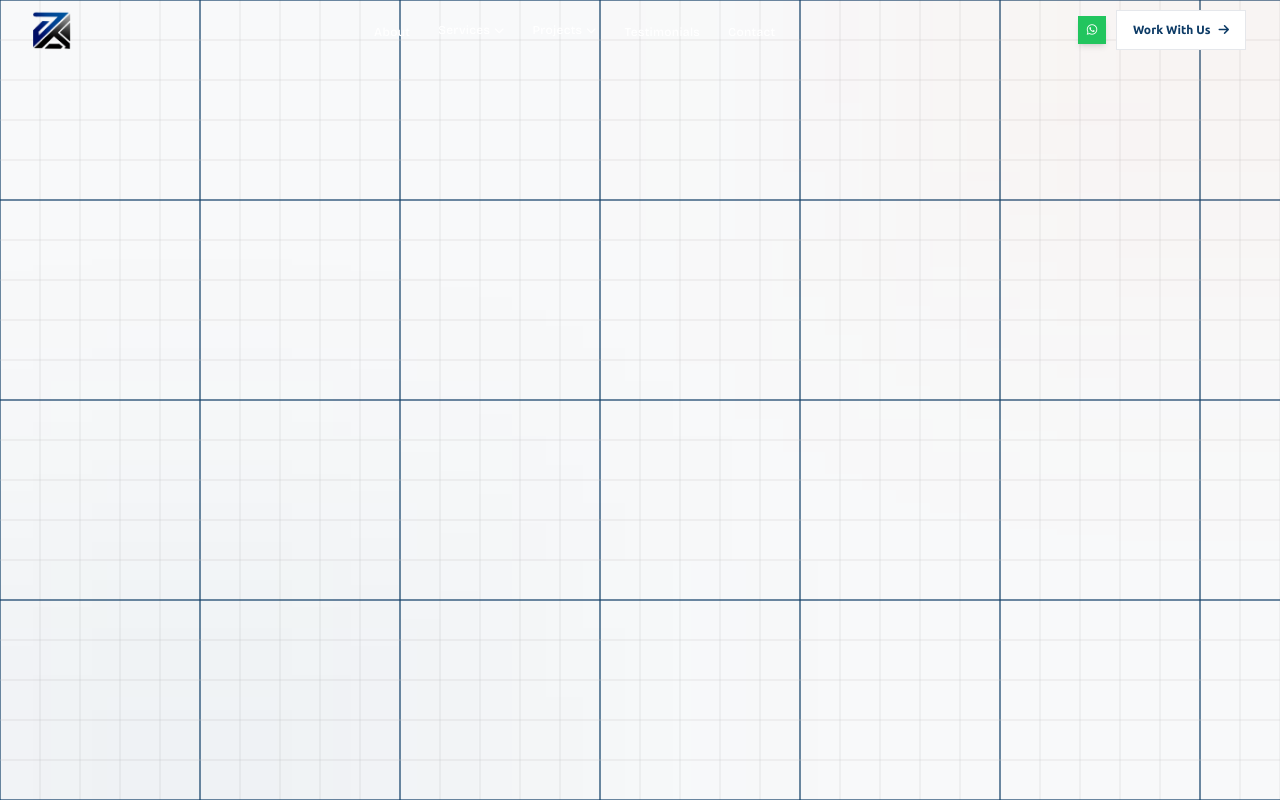
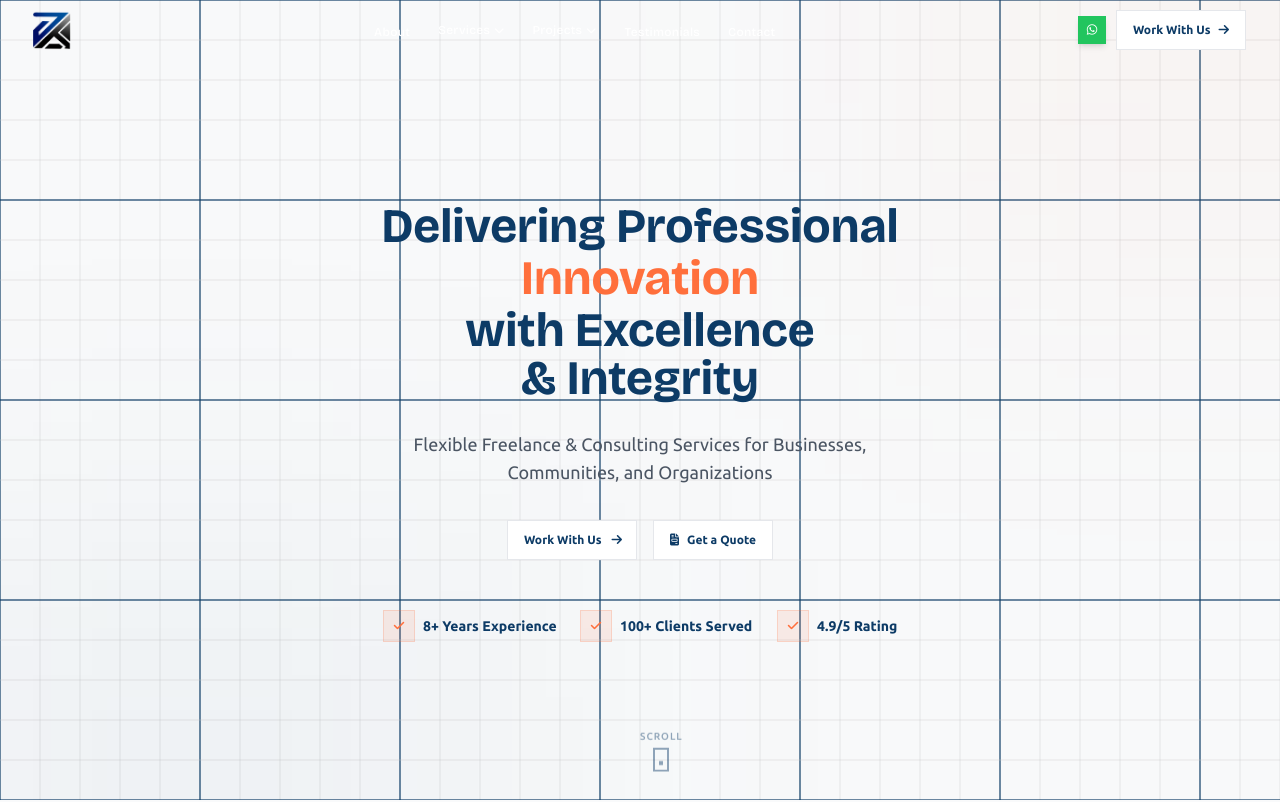
Before and after one commit to itzsirsettings/joeadak-trading-enterprise, a React (Vite) app: page / in a window 1280 px wide. Shown: the top 802 px of the page. Built offline with nearby package versions, Linux system fonts and the light colour scheme.

Commit message:
style(hero): position InfiniteGrid absolute behind the Hero text for all devices

```diff
--- a/src/components/sections/Hero.jsx
+++ b/src/components/sections/Hero.jsx
@@ -86,14 +86,14 @@ const Hero = () => {
     <section
       ref={containerRef}
       onMouseMove={handleMouseMove}
-      className="relative min-h-screen overflow-hidden"
+      className="relative min-h-screen overflow-hidden flex flex-col justify-center"
     >
       {/* Infinite Grid Background */}
       <InfiniteGrid
         showPattern={true}
         gridSize={40}
         speed={0.5}
-        className="min-h-screen"
+        className="absolute inset-0 z-0 w-full h-full min-h-screen min-w-full"
       />
 
       {/* Content Container */}
```
